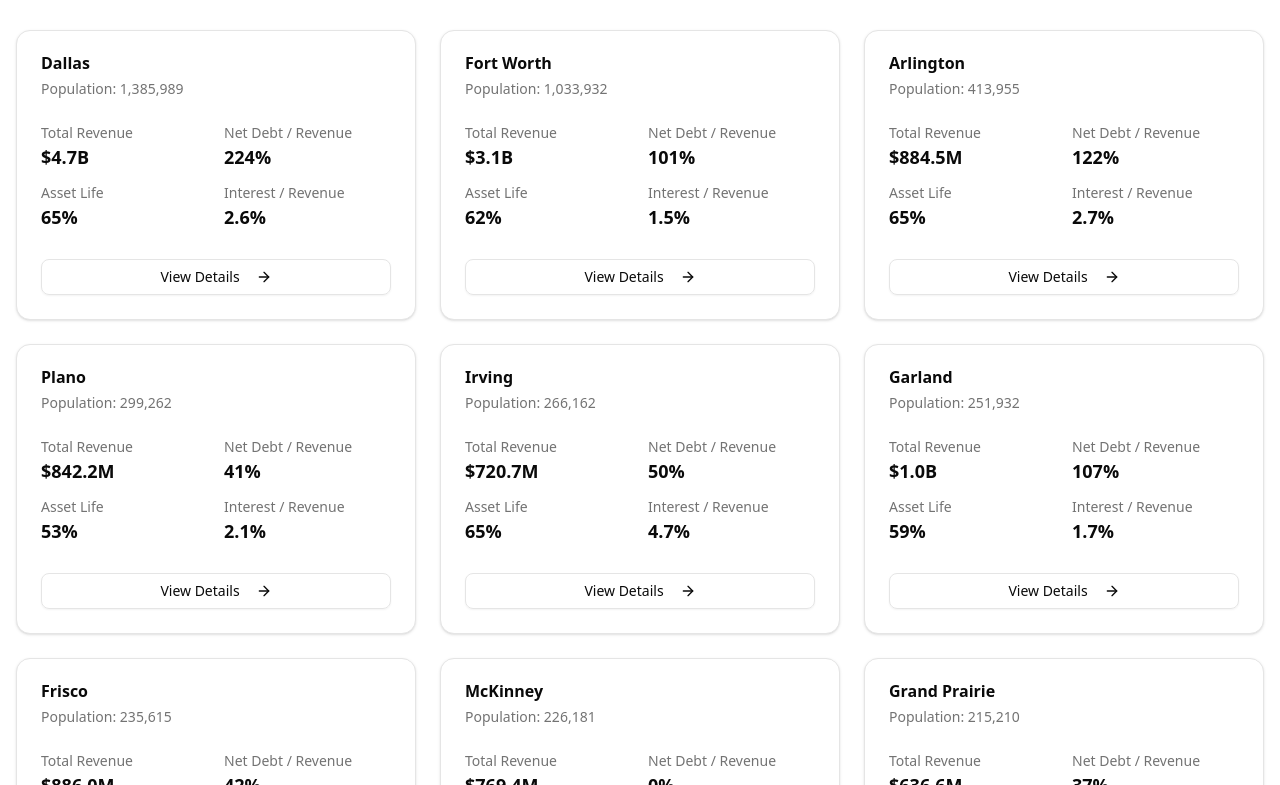
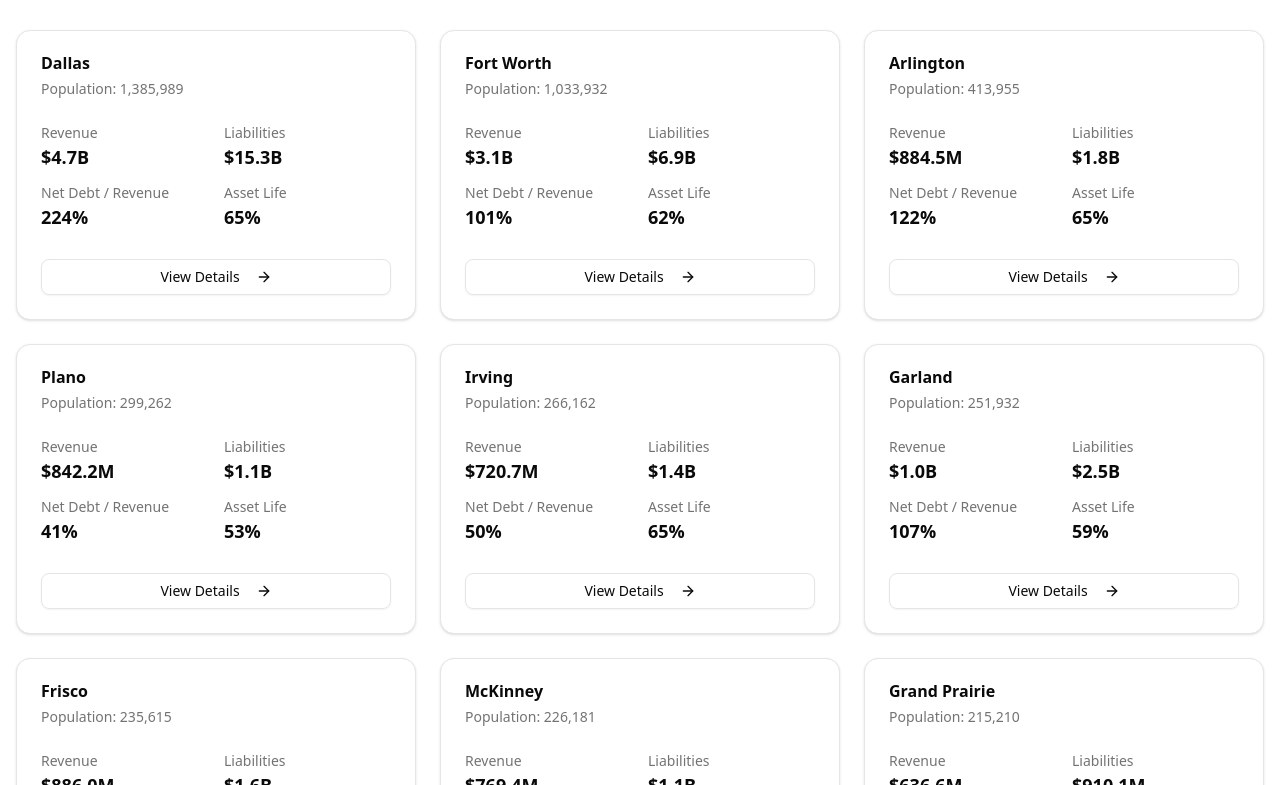
Before and after one commit to CurtisGreen/city-budget, a Next.js app: page / in a window 1280 px wide. Shown: the part 2135-2920 px from the top of the page. Built offline with nearby package versions, Linux system fonts and the light colour scheme.

Commit message:
Show liabilities instead of interest payments on home page

```diff
--- a/components/city-card.tsx
+++ b/components/city-card.tsx
@@ -42,11 +42,20 @@
         <div className="space-y-3">
           <div className="grid grid-cols-2 gap-4">
             <div>
-              <p className="text-sm text-muted-foreground">Total Revenue</p>
+              <p className="text-sm text-muted-foreground">Revenue</p>
               <p className="text-lg font-semibold">
                 {formatCurrency(latestYear.totalRevenue)}
               </p>
             </div>
+            <div>
+              <p className="text-sm text-muted-foreground">Liabilities</p>
+              <p className="text-lg font-semibold">
+                {formatCurrency(latestYear.liabilities)}
+              </p>
+            </div>
+          </div>
+
+          <div className="grid grid-cols-2 gap-4">
             <div>
               <p className="text-sm text-muted-foreground">
                 Net Debt / Revenue
@@ -55,21 +64,10 @@
                 {formatPercent(latestMetrics.netDebtToRevenue, 0)}
               </p>
             </div>
-          </div>
-
-          <div className="grid grid-cols-2 gap-4">
             <div>
               <p className="text-sm text-muted-foreground">Asset Life</p>
               <p className="text-lg font-semibold">
                 {formatPercent(latestMetrics.netBookValueToCostOfTCA, 0)}
-              </p>
-            </div>
-            <div>
-              <p className="text-sm text-muted-foreground">
-                Interest / Revenue
-              </p>
-              <p className="text-lg font-semibold">
-                {formatPercent(latestMetrics.interestToRevenue, 1)}
               </p>
             </div>
           </div>
```
